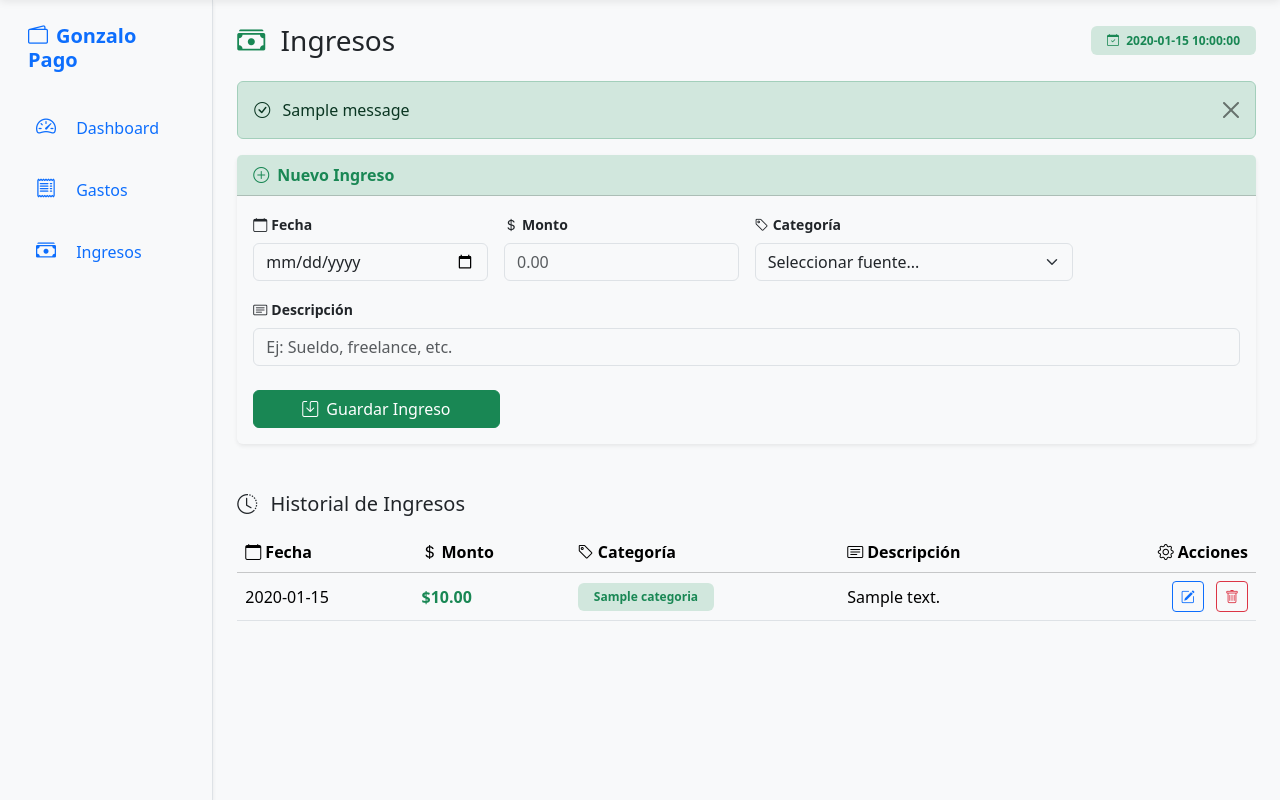
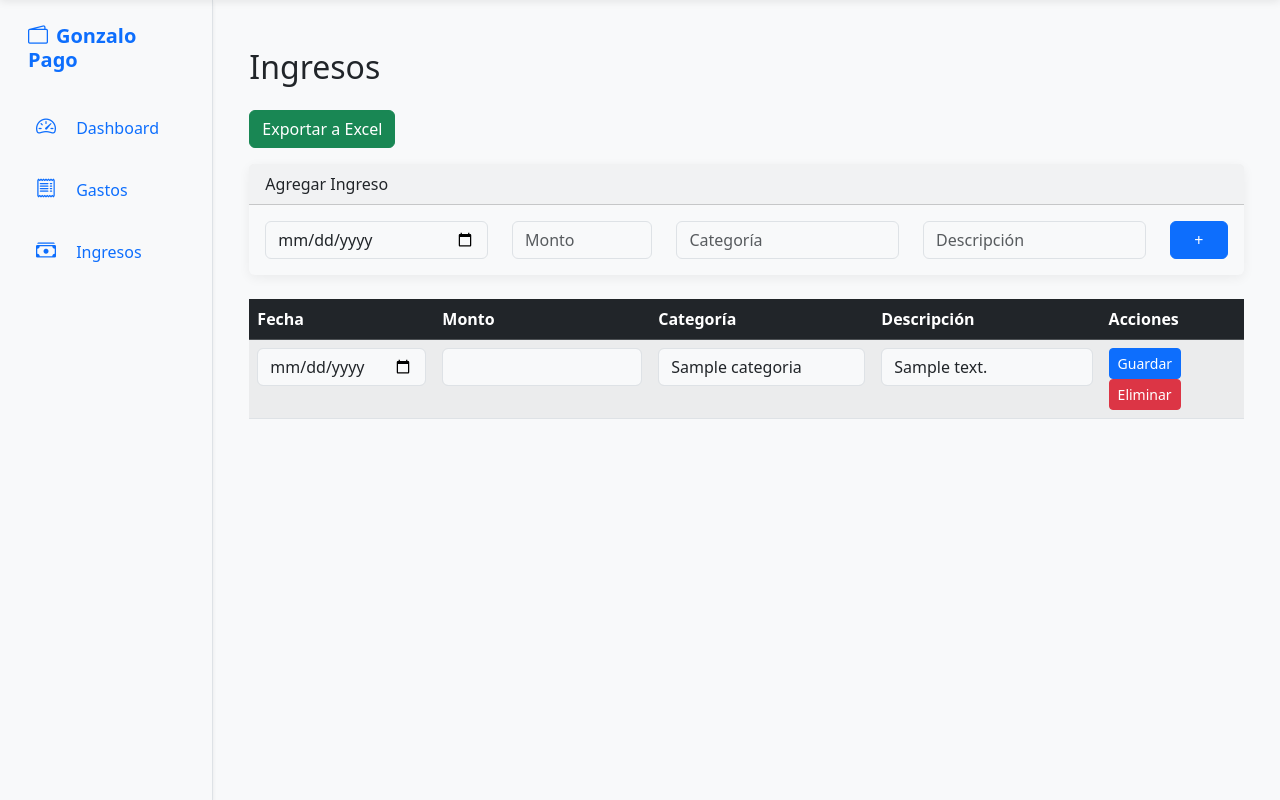
Before and after one commit to blazeunk/Gonzalo-pago-1, a Flask app: template templates/incomes.html in a window 1280 px wide. Shown: the part 142-942 px from the top of the page. Run offline with Flask 3, Linux system fonts and the light colour scheme; the template is opened without the code that fills it: most values are stand-ins (such as "Sample title", 1, 10 or a date in 2020); one stand-in notice (Sample message) is shown; some libraries are stand-ins or nearby versions.

Commit message:
Update incomes.html

```diff
--- a/templates/incomes.html
+++ b/templates/incomes.html
@@ -1,205 +1,102 @@
 {% extends "base.html" %}
-{% block title %}Ingresos{% endblock %}
+{% block content %}
 
-{% block content %}
-<div class="d-flex justify-content-between align-items-center mb-4">
-    <h2 class="h3 mb-0">
-        <i class="bi bi-cash-stack text-success me-2"></i>
-        Ingresos
-    </h2>
-    <span class="badge bg-success-subtle text-success px-3 py-2">
-        <i class="bi bi-calendar-check me-1"></i>
-        {{ today }}
-    </span>
+<div class="container mt-4">
+
+    <h2 class="mb-4">Ingresos</h2>
+
+    <!-- BOTONES -->
+    <div class="mb-3">
+        <a href="{{ url_for('export_incomes') }}" class="btn btn-success">
+            Exportar a Excel
+        </a>
     </div>
 
-<!-- Flash Messages -->
-{% with messages = get_flashed_messages(with_categories=true) %}
-  {% if messages %}
-    {% for category, message in messages %}
-      <div class="alert alert-{{ category }} alert-dismissible fade show" role="alert">
-        <i class="bi bi-{% if category == 'success' %}check-circle{% elif category == 'danger' %}exclamation-triangle{% else %}info-circle{% endif %} me-2"></i>
-        {{ message }}
-        <button type="button" class="btn-close" data-bs-dismiss="alert"></button>
-      </div>
-    {% endfor %}
-  {% endif %}
-{% endwith %}
-
-<!-- Nuevo Ingreso -->
-<div class="card shadow-sm mb-5">
-    <div class="card-header fw-semibold bg-success-subtle text-success">
-        <i class="bi bi-plus-circle me-2"></i>Nuevo Ingreso
+    <!-- FORMULARIO AGREGAR -->
+    <div class="card mb-4">
+        <div class="card-header">
+            Agregar Ingreso
         </div>
         <div class="card-body">
-        <form method="POST" action="{{ url_for('agregar_ingreso') }}">
-            <div class="row g-3">
+            <form method="POST" action="{{ url_for('add_income') }}">
+                <div class="row">
+
                     <div class="col-md-3">
-                    <label class="form-label small fw-semibold">
-                        <i class="bi bi-calendar me-1"></i>Fecha
-                    </label>
-                    <input type="date" name="fecha" class="form-control" value="{{ today }}" required>
+                        <input type="date" name="fecha" class="form-control" required>
                     </div>
+
+                    <div class="col-md-2">
+                        <input type="number" step="0.01" name="monto" class="form-control" placeholder="Monto" required>
+                    </div>
+
                     <div class="col-md-3">
-                    <label class="form-label small fw-semibold">
-                        <i class="bi bi-currency-dollar me-1"></i>Monto
-                    </label>
-                    <input type="number" step="0.01" name="monto" class="form-control" placeholder="0.00" required>
+                        <input type="text" name="categoria" class="form-control" placeholder="Categoría" required>
                     </div>
-                <div class="col-md-4">
-                    <label class="form-label small fw-semibold">
-                        <i class="bi bi-tag me-1"></i>Categoría
-                    </label>
-                    <select name="categoria" class="form-select" required>
-                        <option value="" disabled selected>Seleccionar fuente...</option>
-                        <option value="Salario">Salario</option>
-                        <option value="Freelance">Freelance</option>
-                        <option value="Inversiones">Inversiones</option>
-                        <option value="Negocio">Negocio</option>
-                        <option value="Regalo">Regalo</option>
-                        <option value="Otros">Otros</option>
-                    </select>
+
+                    <div class="col-md-3">
+                        <input type="text" name="descripcion" class="form-control" placeholder="Descripción">
                     </div>
-                <div class="col-12">
-                    <label class="form-label small fw-semibold">
-                        <i class="bi bi-card-text me-1"></i>Descripción
-                    </label>
-                    <input type="text" name="descripcion" class="form-control" placeholder="Ej: Sueldo, freelance, etc.">
+
+                    <div class="col-md-1">
+                        <button class="btn btn-primary w-100">+</button>
                     </div>
-            </div>
-            <div class="mt-4">
-                <button type="submit" class="btn btn-success px-5">
-                    <i class="bi bi-save me-2"></i>Guardar Ingreso
-                </button>
+
                 </div>
             </form>
         </div>
     </div>
 
-<h5 class="mb-3">
-    <i class="bi bi-clock-history me-2"></i>
-    Historial de Ingresos
-</h5>
-
-<div class="table-responsive">
-    <table class="table table-hover align-middle">
-        <thead class="table-light">
+    <!-- TABLA -->
+    <table class="table table-striped table-hover">
+        <thead class="table-dark">
             <tr>
-                <th><i class="bi bi-calendar me-1"></i>Fecha</th>
-                <th><i class="bi bi-currency-dollar me-1"></i>Monto</th>
-                <th><i class="bi bi-tag me-1"></i>Categoría</th>
-                <th><i class="bi bi-card-text me-1"></i>Descripción</th>
-                <th class="text-end"><i class="bi bi-gear me-1"></i>Acciones</th>
+                <th>Fecha</th>
+                <th>Monto</th>
+                <th>Categoría</th>
+                <th>Descripción</th>
+                <th>Acciones</th>
             </tr>
         </thead>
+
         <tbody>
-            {% for inc in ingresos %}
-            <tr data-id="{{ inc.id }}"
-                data-fecha="{{ inc.fecha }}"
-                data-monto="{{ inc.monto }}"
-                data-categoria="{{ inc.categoria }}"
-                data-descripcion="{{ inc.descripcion or '' }}">
-                <td>{{ inc.fecha[:10] }}</td>
-                <td class="fw-bold text-success">${{ "%.2f"|format(inc.monto) }}</td>
+            {% for i in incomes %}
+            <tr>
+
+                <form method="POST" action="{{ url_for('edit_income', id=i.id) }}">
+
                     <td>
-                    <span class="badge bg-success-subtle text-success px-3 py-2">
-                        {{ inc.categoria }}
-                    </span>
+                        <input type="date" name="fecha" value="{{ i.fecha }}" class="form-control">
                     </td>
-                <td class="text-truncate" style="max-width: 250px;">
-                    {{ inc.descripcion or '—' }}
+
+                    <td>
+                        <input type="number" step="0.01" name="monto" value="{{ i.monto }}" class="form-control">
                     </td>
-                <td class="text-end">
-                    <button class="btn btn-sm btn-outline-primary edit-income me-2"
-                            onclick="editIncome(this)">
-                        <i class="bi bi-pencil-square"></i>
-                    </button>
-                    <button class="btn btn-sm btn-outline-danger delete-income"
-                            onclick="deleteIncome(this)">
-                        <i class="bi bi-trash"></i>
-                    </button>
+
+                    <td>
+                        <input type="text" name="categoria" value="{{ i.categoria }}" class="form-control">
                     </td>
-            </tr>
-            {% else %}
-            <tr>
-                <td colspan="5" class="text-center py-5 text-muted">
-                    <i class="bi bi-inbox fs-1 d-block mb-3"></i>
-                    No hay ingresos registrados aún
+
+                    <td>
+                        <input type="text" name="descripcion" value="{{ i.descripcion }}" class="form-control">
                     </td>
+
+                    <td>
+                        <button class="btn btn-primary btn-sm">Guardar</button>
+
+                        <a href="{{ url_for('delete_income', id=i.id) }}"
+                           class="btn btn-danger btn-sm"
+                           onclick="return confirm('¿Seguro que querés eliminar este ingreso?')">
+                            Eliminar
+                        </a>
+                    </td>
+
+                </form>
+
             </tr>
             {% endfor %}
         </tbody>
     </table>
+
 </div>
 
-<!-- Modal Confirmar Eliminar -->
-<div class="modal fade" id="deleteIncomeModal" tabindex="-1" aria-hidden="true">
-    <div class="modal-dialog modal-dialog-centered">
-        <div class="modal-content">
-            <div class="modal-header bg-danger text-white">
-                <h5 class="modal-title">
-                    <i class="bi bi-exclamation-triangle me-2"></i>
-                    Confirmar eliminación
-                </h5>
-                <button type="button" class="btn-close btn-close-white" data-bs-dismiss="modal"></button>
-            </div>
-            <div class="modal-body">
-                <p>¿Estás seguro de eliminar este ingreso?</p>
-                <div class="alert alert-secondary">
-                    <div><strong>Monto:</strong> <span id="delete_monto" class="text-success fw-bold"></span></div>
-                    <div><strong>Descripción:</strong> <span id="delete_descripcion"></span></div>
-                </div>
-                <p class="text-danger small mb-0">
-                    <i class="bi bi-exclamation-circle me-1"></i>
-                    Esta acción no se puede deshacer
-                </p>
-            </div>
-            <div class="modal-footer">
-                <button type="button" class="btn btn-secondary" data-bs-dismiss="modal">
-                    <i class="bi bi-x me-1"></i>Cancelar
-                </button>
-                <button type="button" class="btn btn-danger" id="confirmDeleteIncome">
-                    <i class="bi bi-trash me-1"></i>Eliminar
-                </button>
-            </div>
-        </div>
-    </div>
-</div>
-
-<script>
-let deleteId = null;
-
-function editIncome(btn) {
-    const row = $(btn).closest('tr');
-    const id = row.data('id');
-    window.location.href = `{{ url_for('ver_ingresos') }}?edit=${id}`;
-}
-
-function deleteIncome(btn) {
-    const row = $(btn).closest('tr');
-    deleteId = row.data('id');
-
-    $('#delete_monto').text('$' + parseFloat(row.data('monto')).toFixed(2));
-    $('#delete_descripcion').text(row.data('descripcion') || 'Sin descripción');
-
-    $('#deleteIncomeModal').modal('show');
-}
-
-$('#confirmDeleteIncome').on('click', function() {
-    if (deleteId) {
-        $.ajax({
-            url: `/ingresos/eliminar/${deleteId}`,
-            type: 'GET',
-            success: function() {
-                $('#deleteIncomeModal').modal('hide');
-                location.reload();
-            },
-            error: function() {
-                alert('Error al eliminar el ingreso');
-                $('#deleteIncomeModal').modal('hide');
-            }
-        });
-    }
-});
-</script>
 {% endblock %}
```
Lines whose indentation alone changed are shown as unchanged.
